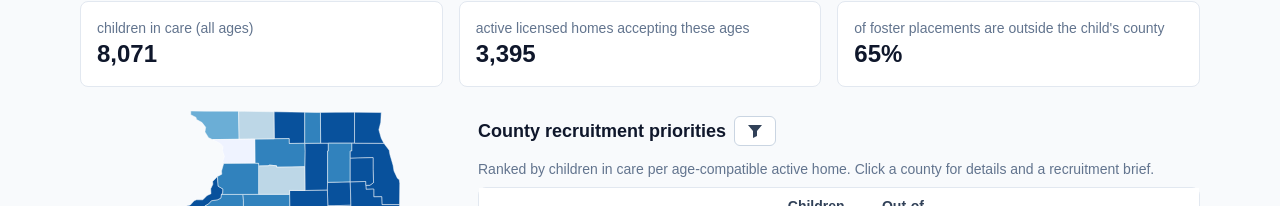
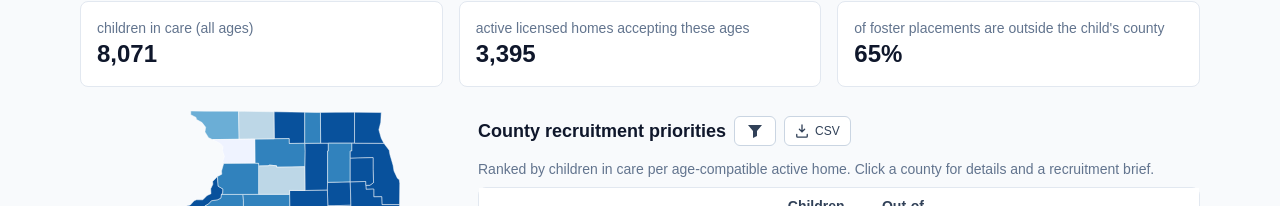
Before and after one commit to wrudnicki16/foster-insights-recruitment, a Next.js app: page / in a window 1280 px wide. Shown: the part 394-600 px from the top of the page. Built offline with nearby package versions, Linux system fonts and the light colour scheme.

Commit message:
feat: CSV export of the current priorities view

```diff
--- a/src/components/CountyTable.tsx
+++ b/src/components/CountyTable.tsx
@@ -83,6 +83,24 @@ export default function CountyTable({ rows }: { rows: TableRow[] }) {
     });
   }
 
+  function downloadCsv() {
+    const header = ["County", "Children in care", "Homes accepting", "Children per home", "Out-of-county rate", "Why"];
+    const esc = (v: string) => `"${v.replace(/"/g, '""')}"`;
+    const body = sorted.map((r) =>
+      [r.name, String(r.children), String(r.homes), r.pressureDisplay, r.ooc, r.reason],
+    );
+    const csv = "﻿" + [header, ...body].map((row) => row.map(esc).join(",")).join("\r\n");
+    const blob = new Blob([csv], { type: "text/csv;charset=utf-8" });
+    const url = URL.createObjectURL(blob);
+    const a = document.createElement("a");
+    const age = rows[0]?.ageParam ?? "all";
+    const agePart = age === "all" ? "all-ages" : `ages-${age}`;
+    a.href = url;
+    a.download = `county-recruitment-priorities_${agePart}${filters.size > 0 ? "_filtered" : ""}.csv`;
+    a.click();
+    URL.revokeObjectURL(url);
+  }
+
   return (
     <div className="space-y-2">
       <div className="flex h-10 items-center gap-2 lg:sticky lg:top-0 lg:z-20 lg:bg-slate-50">
@@ -123,6 +141,16 @@ export default function CountyTable({ rows }: { rows: TableRow[] }) {
             </div>
           </div>
         </details>
+        <button
+          onClick={downloadCsv}
+          aria-label="Download current view as CSV"
+          className="no-print flex items-center gap-1.5 rounded-md border border-slate-300 bg-white px-2.5 py-1.5 text-xs font-medium text-slate-700 hover:bg-slate-50"
+        >
+          <svg viewBox="0 0 16 16" className="h-3.5 w-3.5" aria-hidden="true">
+            <path d="M8 1v8m0 0L5 6m3 3l3-3M2 12v2a1 1 0 001 1h10a1 1 0 001-1v-2" stroke="currentColor" strokeWidth="1.5" fill="none" strokeLinecap="round" strokeLinejoin="round" />
+          </svg>
+          CSV
+        </button>
       </div>
       <p className="text-sm text-slate-500">
         Ranked by children in care per age-compatible active home. Click a county for details and a
```
